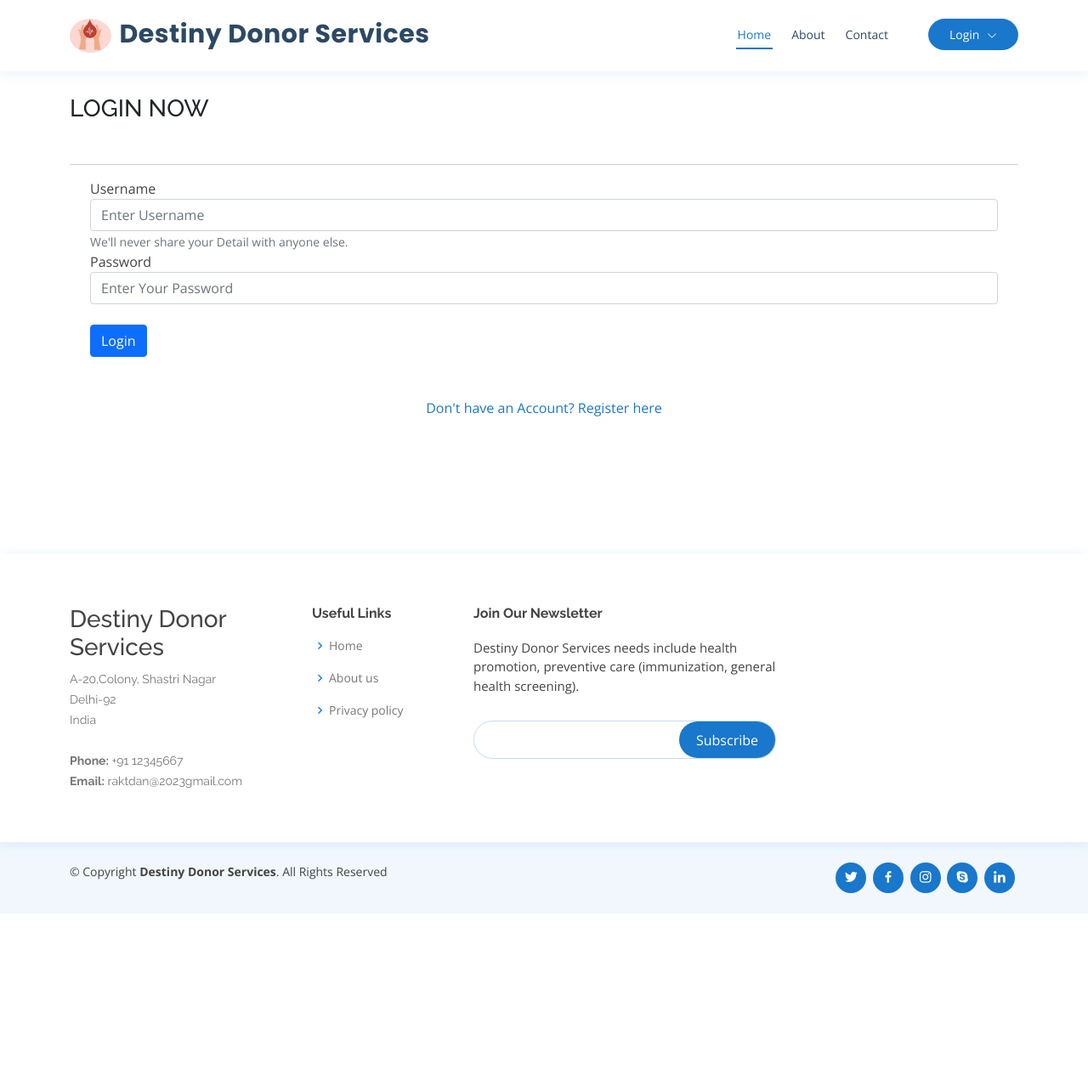
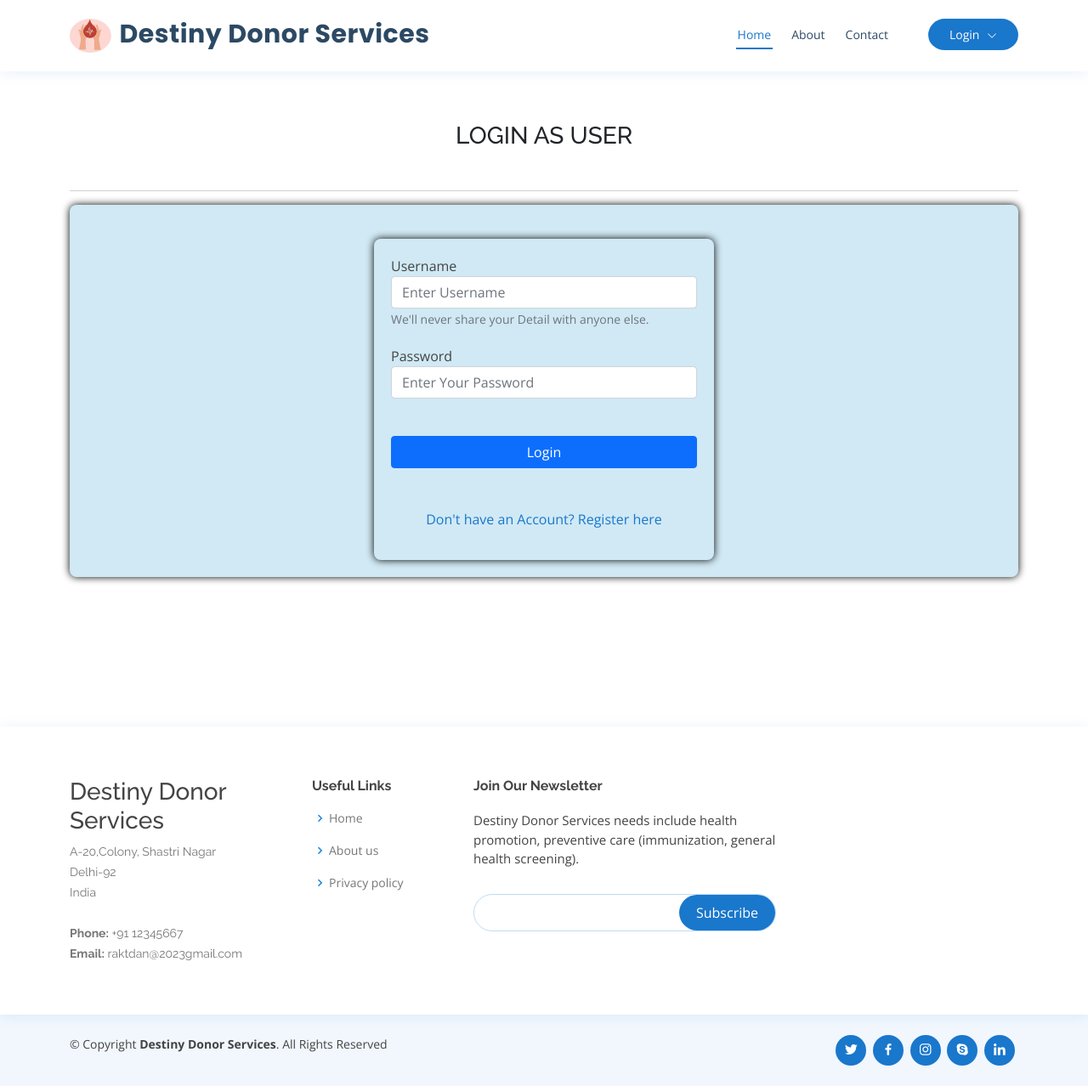
Before and after one commit to Aashi32/Blood-Bank-Management-System, a Django app: page /login/ in a window 1280 px wide. Shown: the part 41-1319 px from the top of the page at 85% size. Before the commit the page ends 1116 px from the top, so only its background shows below. Run offline with Django 4.2, Linux system fonts and the light colour scheme; some libraries are stand-ins or nearby versions.

Commit message:
login.html updated

```diff
--- a/blood_app/templates/index.html
+++ b/blood_app/templates/index.html
@@ -84,7 +84,7 @@
   <header id="header" class="fixed-top">
     <div class="container d-flex align-items-center">
 
-      <h1 class="logo me-auto"><a href="index.html"><img src="static\img\logo.jpg" alt="Destiny Donor Services Logo" style="margin-right: 10px;">Destiny Donor Services</a></h1>
+      <h1 class="logo me-auto"><a href="index.html"><img src="media\logo.jpg" style="margin-right: 10px;">Destiny Donor Services</a></h1>
 
       {% if request.user.is_staff %}
       <nav id="navbar" class="navbar order-last order-lg-0">
--- a/blood_app/templates/login.html
+++ b/blood_app/templates/login.html
@@ -1,3 +1,4 @@
+
 {% extends 'index.html' %}
 {% load static %}
 {% block body %}
@@ -7,6 +8,43 @@
     window.location="{% url 'patient_home' %}";
 </script>
 {% endif %}
+<style>
+/* Center the form vertically and horizontally */
+.logins {
+  display: flex;
+  justify-content: center;
+  align-items: center;
+  min-height: 100vh;
+}
+
+/* Form styles */
+.login-wrapper {
+  position: center;
+  width: 100%;
+  max-width: 400px;
+  padding: 20px;
+  background: #d0e9f4;
+  border-radius: 8px;
+  box-shadow: 0 0 10px rgba(0, 0, 0, 5);
+  top: 50%;
+  left: 50%;
+}
+
+.login-wrapper form {
+  margin-top: 20px;
+}
+
+.form-group {
+  margin-bottom: 20px;
+  text-align: left;
+}
+
+.btn-primary {
+  width: 100%;
+}
+
+
+</style>
 
 
 	<!-- login -->
@@ -14,8 +52,9 @@
 		<div class="container py-xl-5 py-lg-3">
 			<div class="title-section mb-md-5 mb-4">
 				<h6 class="w3ls-title-sub"></h6>
-				<h3 class="w3ls-title text-uppercase text-dark font-weight-bold">Login Now</h3>
+				<center><b><h3 class="w3ls-title text-uppercase text-dark font-weight-bold">Login as user</h3></b></center>
 			</div><hr/>
+			<center>
 			<div class="login px-sm-4 mx-auto mw-100 login-wrapper">
 				<form class="login-wrapper" action="" method="post">
 					{% csrf_token %}
@@ -33,7 +72,7 @@
 						<a href="{% url 'signup' %}"> Don't have an Account?  Register here</a>
 					</p>
 				</form>
-			</div>
+			</div></center>
 		</div>
 	</section>
 	<!-- //login -->
```
Also changed, not shown: db.sqlite3, media/flower.jpg (added).
